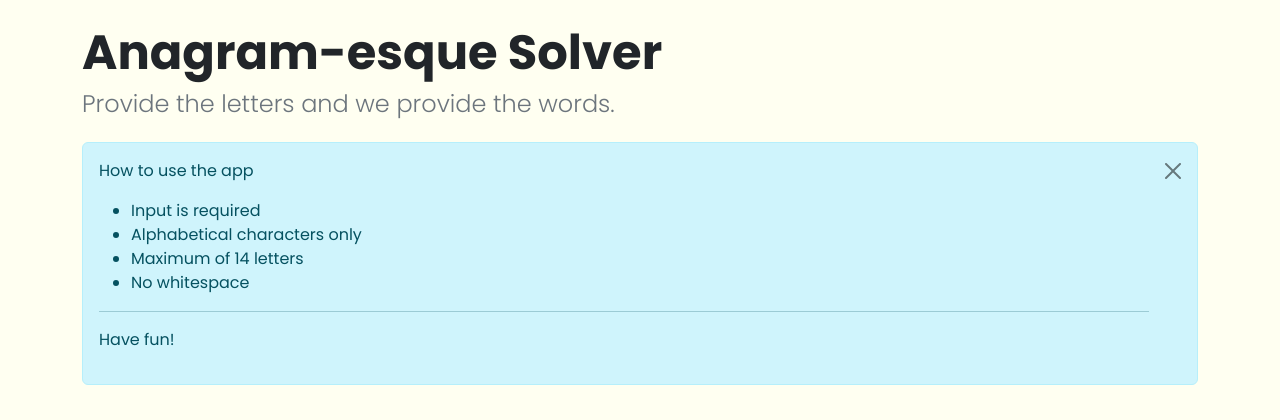
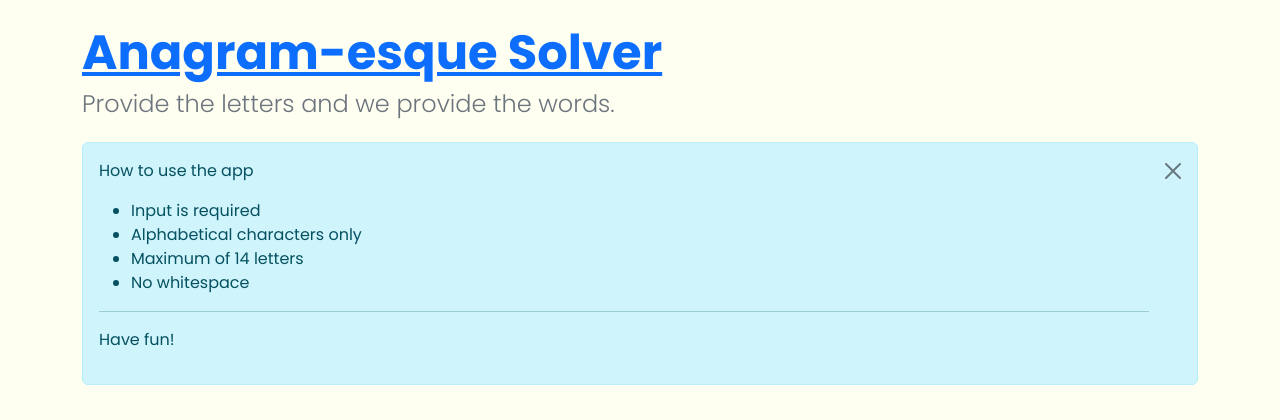
Before and after one commit to CodeJohnGlenx/anagram-esque, a Flask app: page / in a window 1280 px wide. Shown: the top 420 px of the page. Run offline with Flask 2, Linux system fonts and the light colour scheme.

Commit message:
initial commit

```diff
--- a/templates/index.html
+++ b/templates/index.html
@@ -31,7 +31,7 @@
     <!-- Heading -->
     <div class="container">
       <div class="my-4">
-        <h1 class="main-heading">Anagram-esque Solver</h1>
+        <h1 class="main-heading"><a href="{{url_for('home_page')}}">Anagram-esque Solver</a></h1>
         <h4 class="sub-heading">Provide the letters and we provide the words.</h2>
       </div>
 
```
Also changed, not shown: 1 other file.
